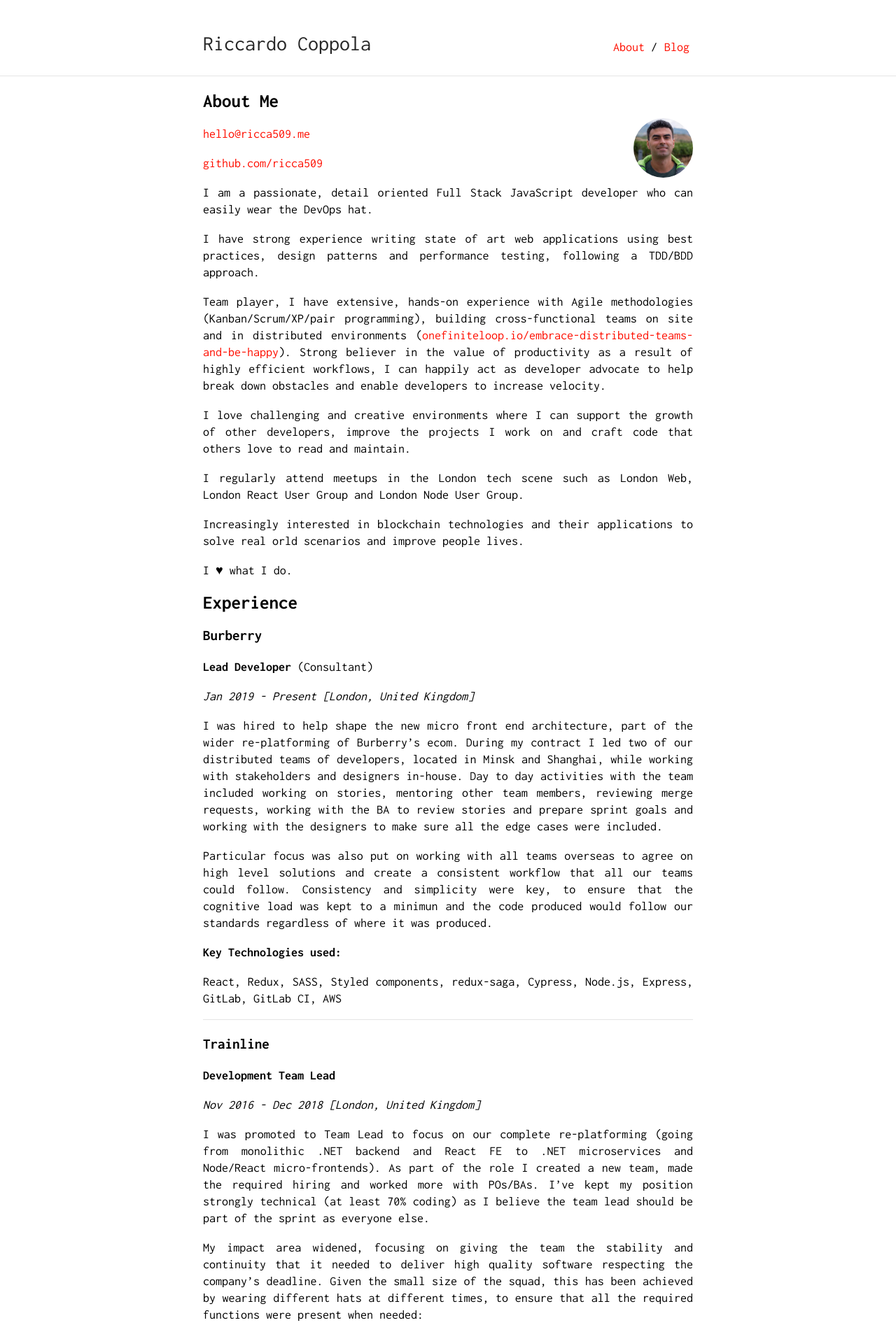
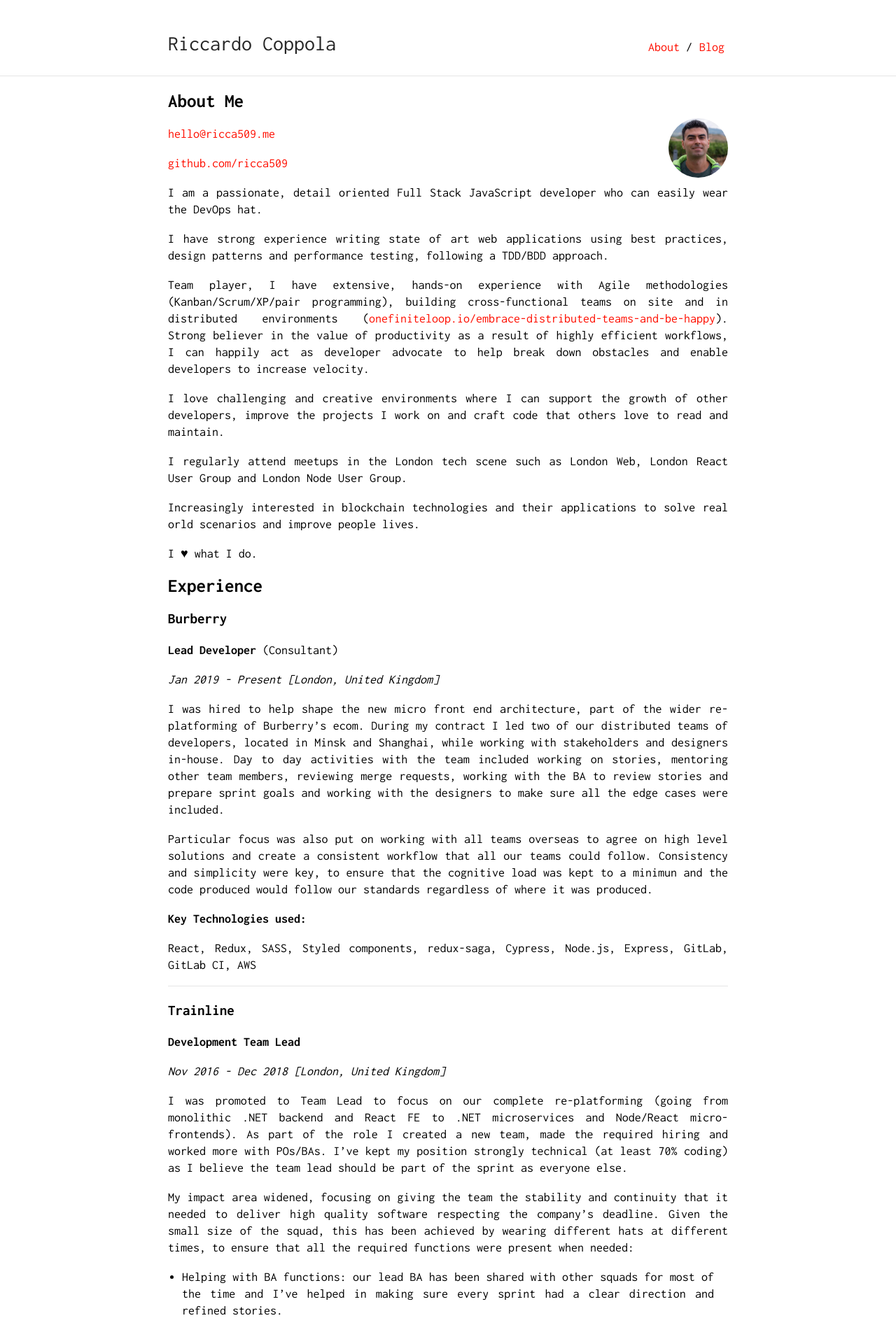
Before and after one commit to ricca509/ricca509.github.io, a Jekyll site: the page built from index.md, in a window 1280 px wide. Shown: the top 1894 px of the page at 70% size. Built offline with Jekyll 4.4.1, drawn with Linux system fonts in a browser that asks for light colours; our own code applies the rules of GitHub Pages for plain Markdown files.

Commit message:
Increases max width

```diff
--- a/_sass/vars.scss
+++ b/_sass/vars.scss
@@ -2,13 +2,13 @@
  * Customization Variables
  */
 
-$accent: #FF0F00;
+$accent: #ff0f00;
 $image-size: 85px;
 
 /*
  * Build Variables, don't touch
  */
 
-$max-width: 700px;
+$max-width: 800px;
 $med-width: 600px;
 $small-width: 480px;
```
